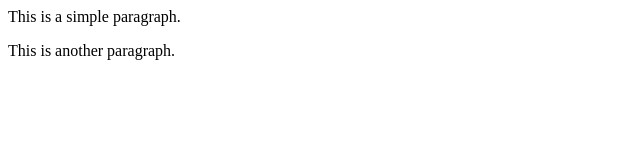
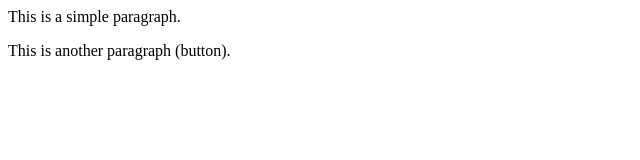
Before and after one commit to ashwini-waghmare/localrepo, a plain HTML site: page index.html in a window 1280 px wide. Shown: the full height of the page, 0-640 px from the left. Drawn offline with Linux system fonts and the light colour scheme.

```diff
--- a/index.html
+++ b/index.html
@@ -1,2 +1,2 @@
 <p>This is a simple paragraph.</p>
-<p>This is another paragraph.</p>
+<p>This is another paragraph (button).</p>
```
